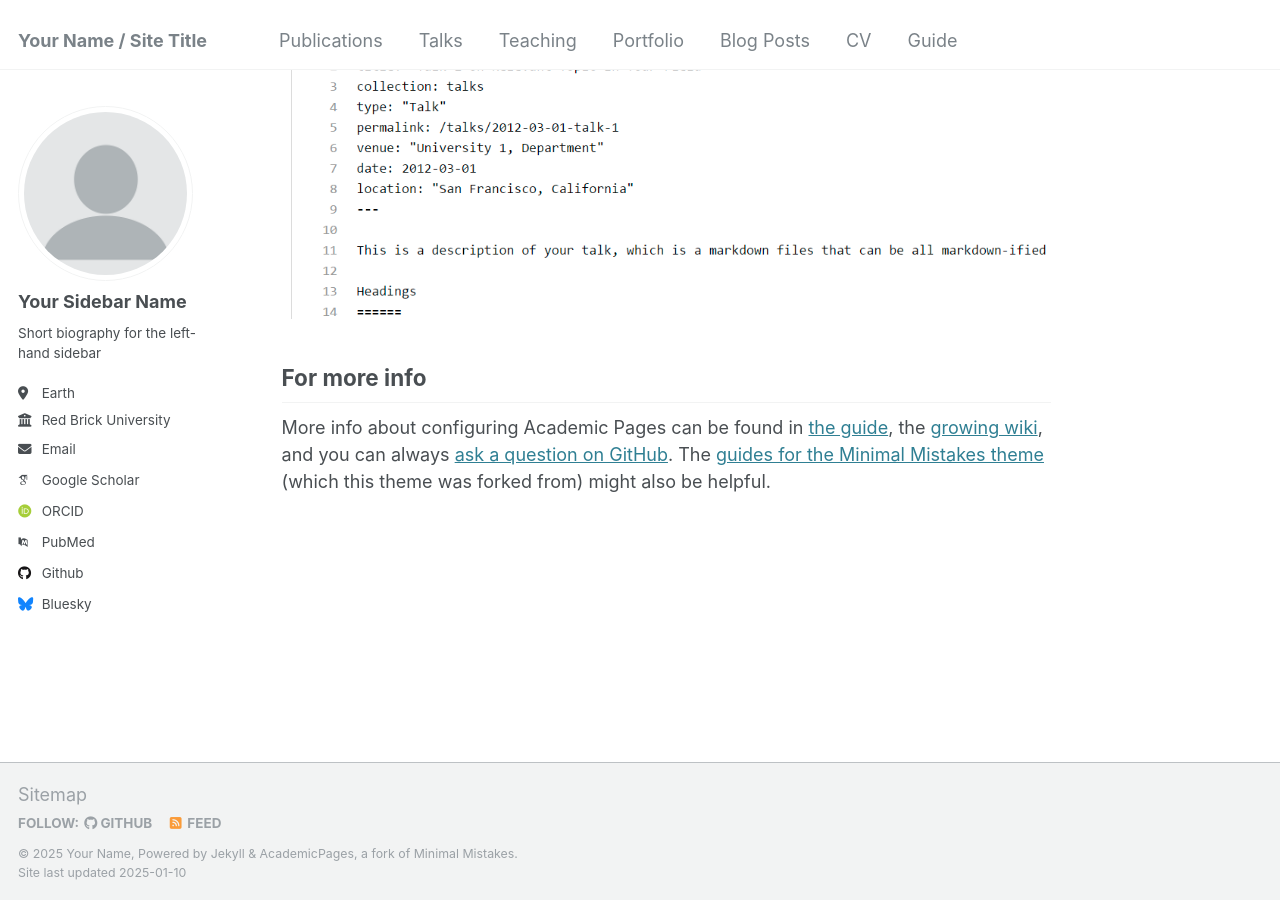
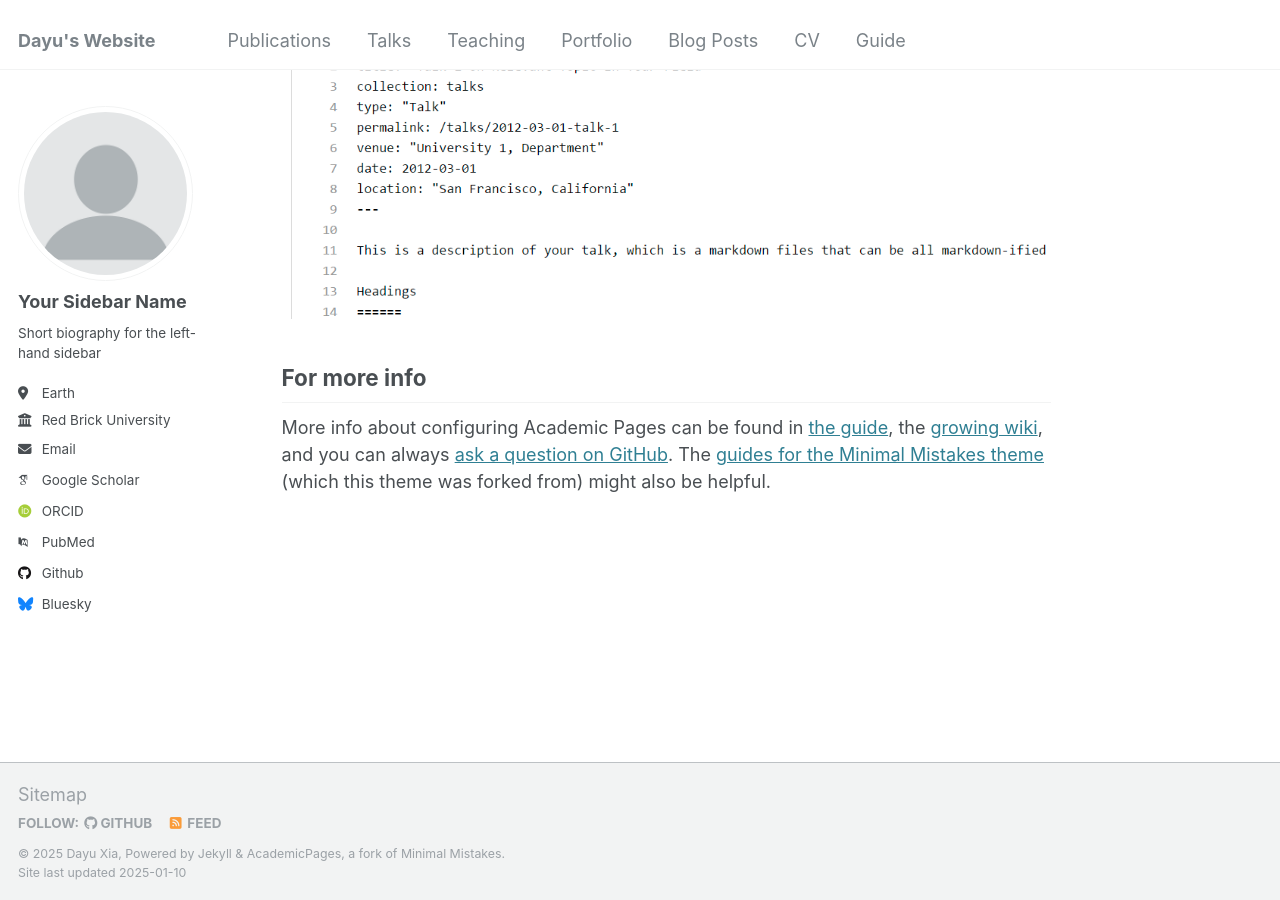
Before and after one commit to dyxia1241/dyxia1241.github.io, a Jekyll site: the page built from _pages/about.md, in a window 1280 px wide and 900 px high, scrolled down 2643 px. Built offline with Jekyll 4.4.1, drawn with Linux system fonts in a browser that asks for light colours; some web fonts are replaced.

Commit message:
Update _config.yml

```diff
--- a/_config.yml
+++ b/_config.yml
@@ -8,9 +8,9 @@
 
 # Basic Site Settings
 locale                   : "en-US"
-title                    : "Your Name / Site Title"
+title                    : "Dayu's Website"
 title_separator          : "-"
-name                     : &name "Your Name"
+name                     : &name "Dayu Xia"
 description              : &description "personal description"
 url                      : https://academicpages.github.io # the base hostname & protocol for your site e.g. "https://[your GitHub username].github.io"
 baseurl                  : "" # the subpath of your site, e.g. "/blog"
```
